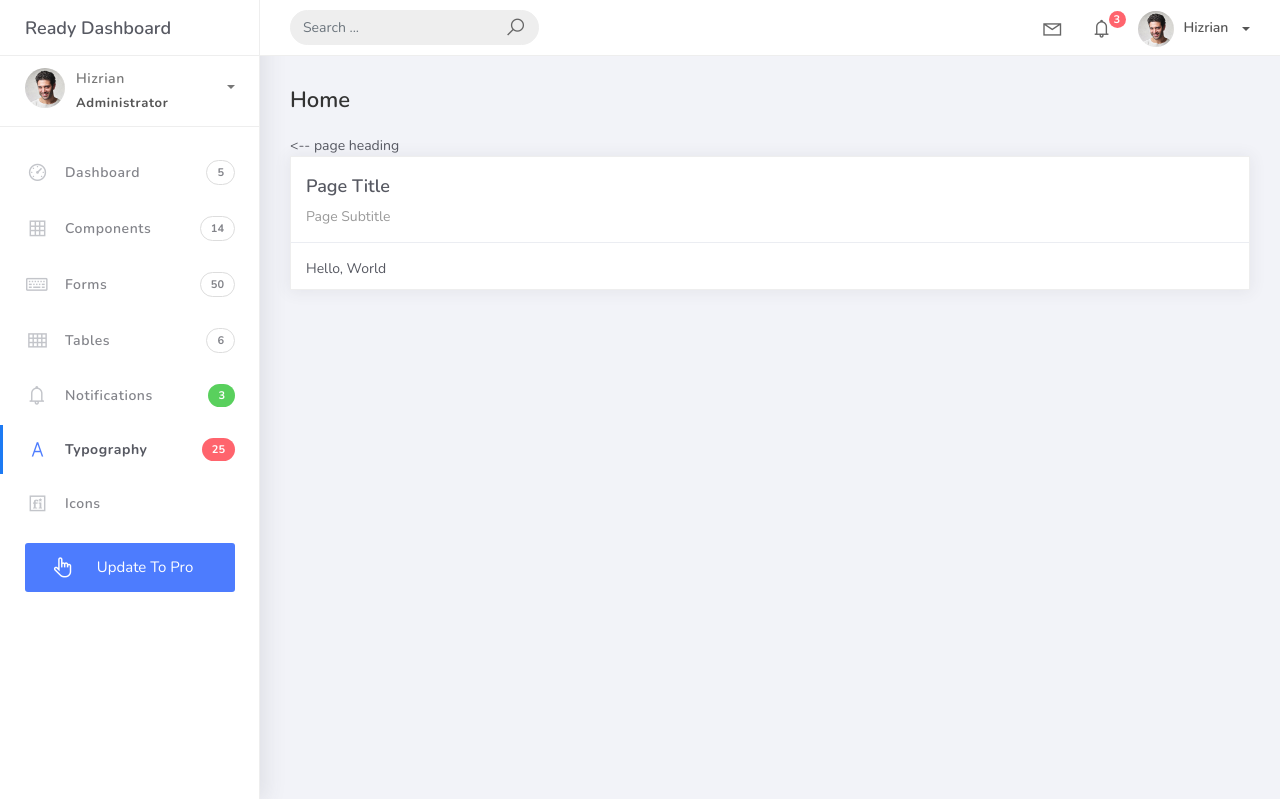
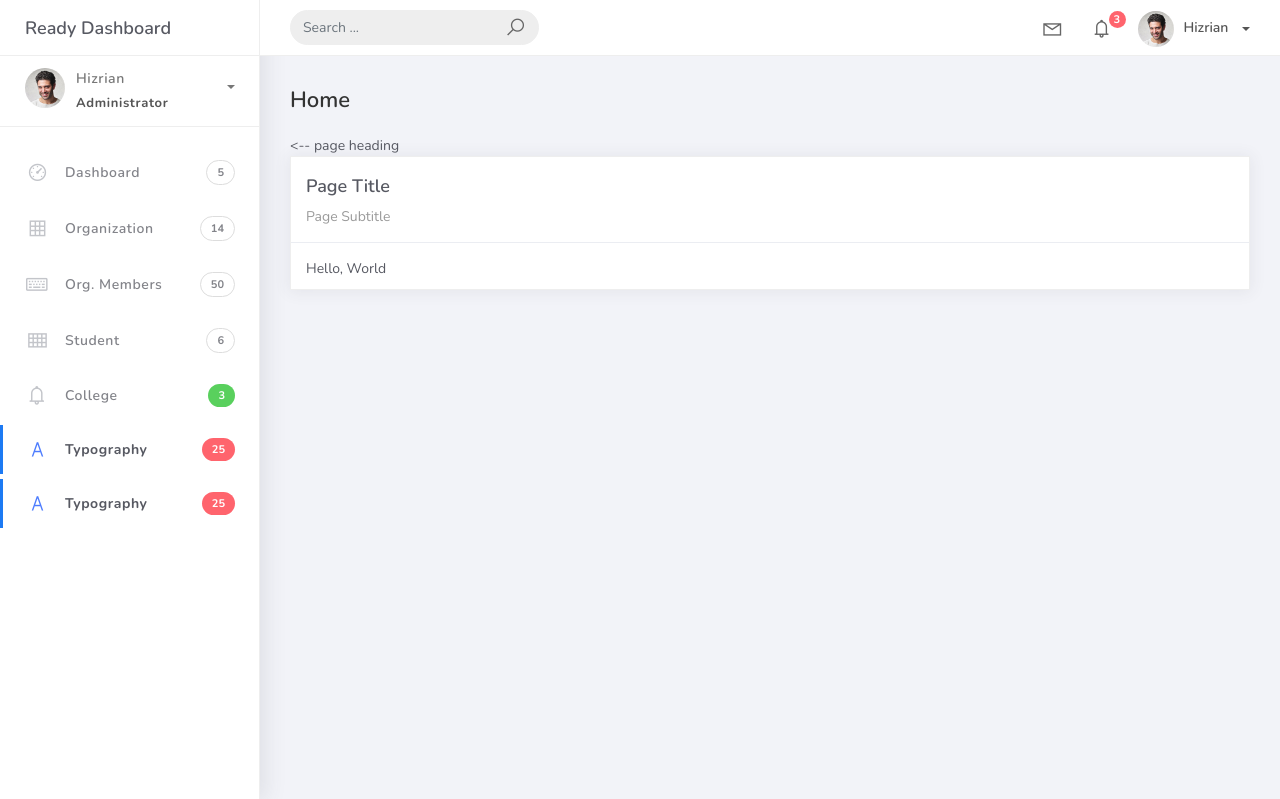
Before and after one commit to Jazzspencerrosento/PSUSphere, a Django app: page / in a window 1280 px wide. Shown: the top 799 px of the page. Run offline with Django 5.2, Linux system fonts and the light colour scheme; some libraries are stand-ins or nearby versions.

Commit message:
setup menu

```diff
--- a/projectsite/templates/base.html
+++ b/projectsite/templates/base.html
@@ -105,11 +105,11 @@
 							</ul>
 						</li>
 						<li class="nav-item dropdown">
-							<a class="dropdown-toggle profile-pic" data-toggle="dropdown" href="#" aria-expanded="false"> <img src="assets/img/profile.jpg" alt="user-img" width="36" class="img-circle"><span >Hizrian</span></span> </a>
+							<a class="dropdown-toggle profile-pic" data-toggle="dropdown" href="#" aria-expanded="false"> <img src="{% static 'img/profile.jpg' %}" alt="user-img" width="36" class="img-circle"><span >Hizrian</span></span> </a>
 							<ul class="dropdown-menu dropdown-user">
 								<li>
 									<div class="user-box">
-										<div class="u-img"><img src="assets/img/profile.jpg" alt="user"></div>
+										<div class="u-img"><img src="{% static 'img/profile.jpg' %}" alt="user"></div>
 										<div class="u-text">
 											<h4>Hizrian</h4>
 											<p class="text-muted">hello@themekita.com</p><a href="profile.html" class="btn btn-rounded btn-danger btn-sm">View Profile</a></div>
@@ -134,7 +134,7 @@
 				<div class="scrollbar-inner sidebar-wrapper">
 					<div class="user">
 						<div class="photo">
-							<img src="assets/img/profile.jpg">
+							<img src="{% static 'img/profile.jpg' %}">
 						</div>
 						<div class="info">
 							<a class="" data-toggle="collapse" href="#collapseExample" aria-expanded="true">
@@ -178,28 +178,28 @@
 						<li class="nav-item">
 							<a href="components.html">
 								<i class="la la-table"></i>
-								<p>Components</p>
+								<p>Organization</p>
 								<span class="badge badge-count">14</span>
 							</a>
 						</li>
 						<li class="nav-item">
 							<a href="forms.html">
 								<i class="la la-keyboard-o"></i>
-								<p>Forms</p>
+								<p>Org. Members</p>
 								<span class="badge badge-count">50</span>
 							</a>
 						</li>
 						<li class="nav-item">
 							<a href="tables.html">
 								<i class="la la-th"></i>
-								<p>Tables</p>
+								<p>Student</p>
 								<span class="badge badge-count">6</span>
 							</a>
 						</li>
 						<li class="nav-item">
 							<a href="notifications.html">
 								<i class="la la-bell"></i>
-								<p>Notifications</p>
+								<p>College</p>
 								<span class="badge badge-success">3</span>
 							</a>
 						</li>
@@ -210,18 +210,13 @@
 								<span class="badge badge-danger">25</span>
 							</a>
 						</li>
-						<li class="nav-item">
-							<a href="icons.html">
-								<i class="la la-fonticons"></i>
-								<p>Icons</p>
-							</a>
-						</li>
-						<li class="nav-item update-pro">
-							<button  data-toggle="modal" data-target="#modalUpdate">
-								<i class="la la-hand-pointer-o"></i>
-								<p>Update To Pro</p>
-							</button>
-						</li>
+						<li class="nav-item active">
+            <a href="Typography.html">
+                <i class="la la-font"></i>
+                <p>Typography</p>
+                <span class="badge badge-danger">25</span>
+            </a>
+        </li>
 					</ul>
 				</div>
 			</div>
```
